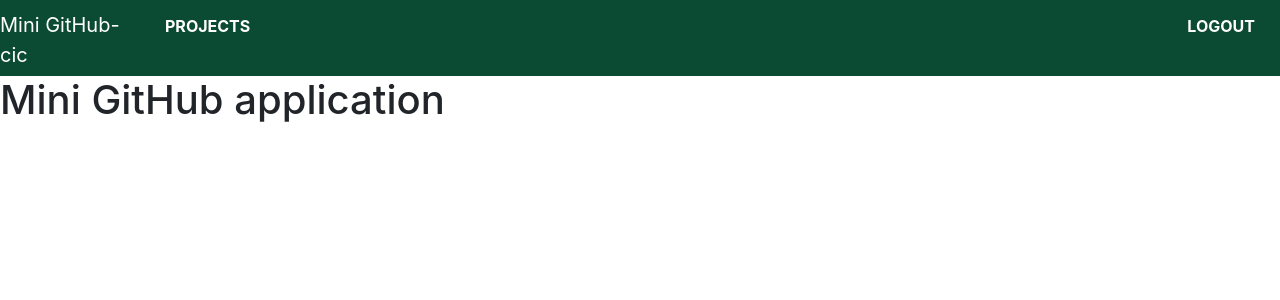
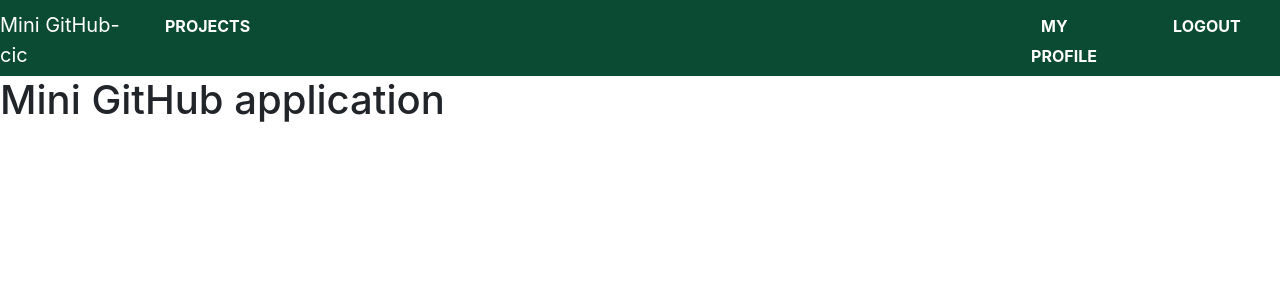
Before and after one commit to isidora-stanic/uks, a Django app: page / in a window 1280 px wide. Shown: the top 300 px of the page. Run offline with Django 4.2, Linux system fonts and the light colour scheme; the visitor is signed in with stand-in values (Sample User, id 1); some libraries are stand-ins or nearby versions.

Commit message:
added link for user profile and fixed contributions duplicating problem

```diff
--- a/mini_githubcic/mini_githubcic/templates/base.html
+++ b/mini_githubcic/mini_githubcic/templates/base.html
@@ -33,6 +33,9 @@
                     </div>
                     {% else %}
                     <div class="col mb-0">
+                        <a  class="nav-links"  href="{% url 'profile_preview' request.user.username %}">My profile</a>
+                    </div>
+                    <div class="col mb-0">
                         <a  class="nav-links"  href="{% url 'logout' %}">Logout</a>
                     </div>
                     {% endif %}
--- a/mini_githubcic/mini_githubcic/views.py
+++ b/mini_githubcic/mini_githubcic/views.py
@@ -463,8 +463,7 @@ class ProfilePreview(DetailView):
         context = super(ProfilePreview, self).get_context_data(*args, **kwargs)
         context['user'] = User.objects.filter(username=self.request.resolver_match.kwargs['username']).first()
         context['projects'] = Project.objects.filter(Q(lead=context['user']) | Q(visibility=Visibility.PUBLIC)).all()
-        context['commits'] = Commit.objects.filter(author=context['user'])\
-            .filter(branches__project__visibility=Visibility.PUBLIC).all() # todo: filter branches and commits by project
+        context['commits'] = Commit.objects.filter(author=context['user']).filter(branches__project__visibility=Visibility.PUBLIC).distinct()
         return context
 
 
@@ -472,6 +471,7 @@ class CommitCreateView(CreateView):
     model = Commit
     template_name = 'new_commit.html'
     fields = ['log_message', 'branches', 'parents']
+    # todo: filter branches and commits by project
 
     def get_form(self, form_class=None):
         form = super(CommitCreateView, self).get_form(form_class)
```
